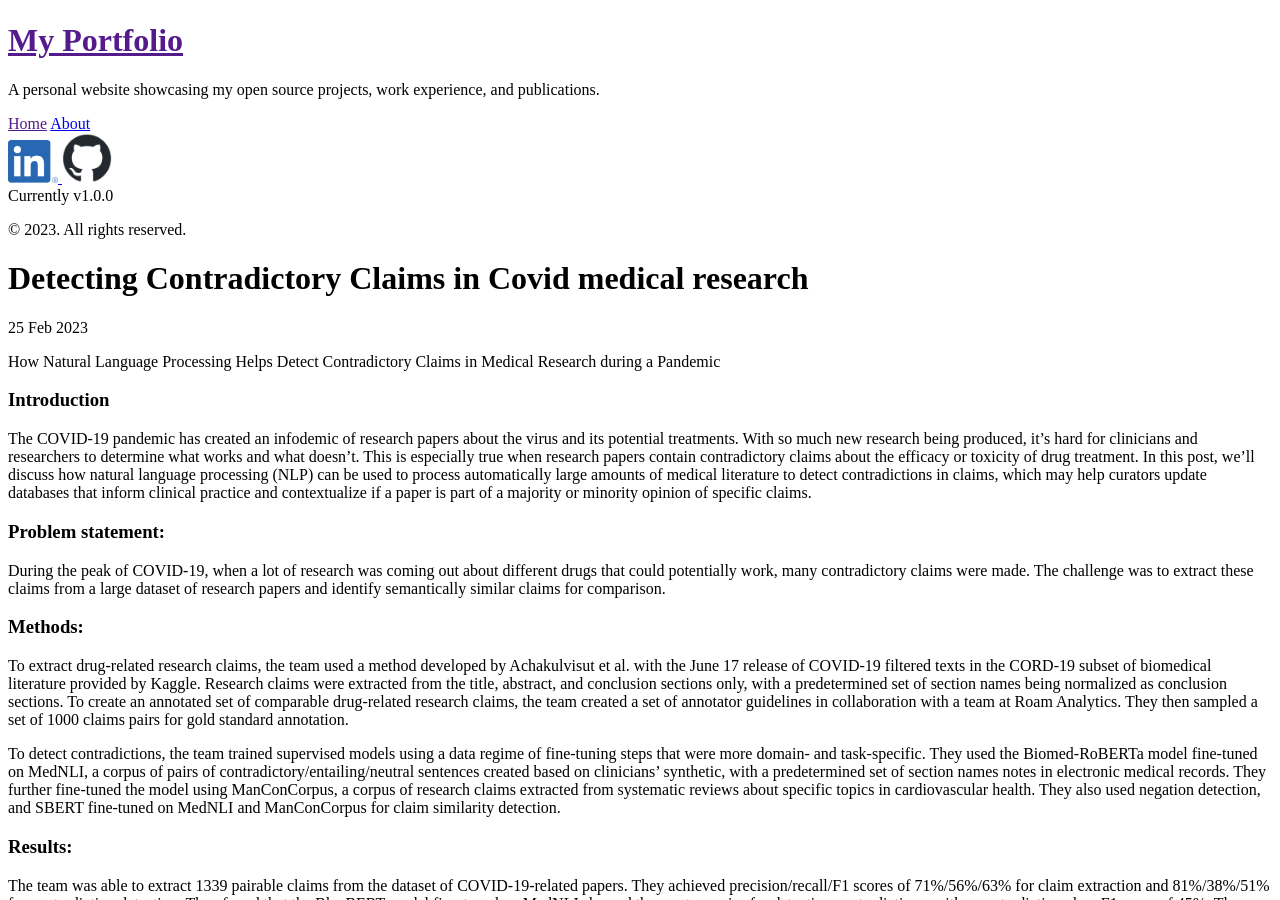
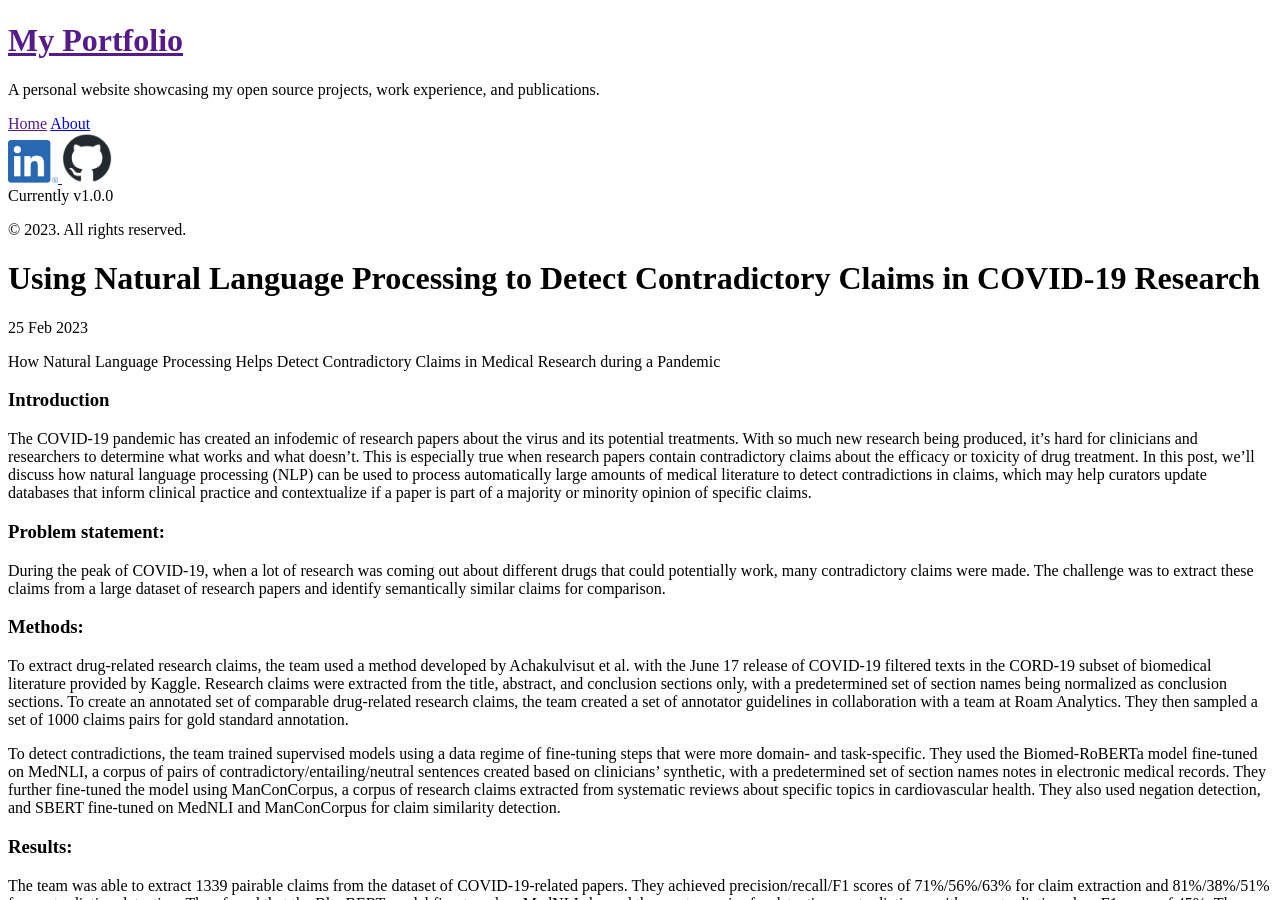
Before and after one commit to 97harsh/97harsh.github.io, a Jekyll site: the page built from _posts/2023-02-25-contradictory-claims.md, in a window 1280 px wide and 900 px high, scrolled down 971 px. Built offline with Jekyll 4.4.1, drawn with Linux system fonts in a browser that asks for light colours; Markdown is read by kramdown in place of the engine named in the settings.

Commit message:
modifying title contradictory claims

```diff
--- a/_posts/2023-02-25-contradictory-claims.md
+++ b/_posts/2023-02-25-contradictory-claims.md
@@ -1,6 +1,6 @@
 ---
 layout: post
-title: Detecting Contradictory Claims in Covid medical research
+title: Using Natural Language Processing to Detect Contradictory Claims in COVID-19 Research
 description: This blog post describes a research project that aimed to automatically process a massive body of COVID-19 literature to detect contradictions in research claims related to drug treatments using natural language processing (NLP) and machine learning. The post details the steps taken to extract relevant claims from the CORD-19 dataset, identify sentences that could be compared, create an annotated set of comparable drug-related research claims, and detect contradictions between pairs of papers. The post also discusses the models used and the results obtained, along with potential use cases for the research findings.
 
 tags: NLP, Opensource
```
